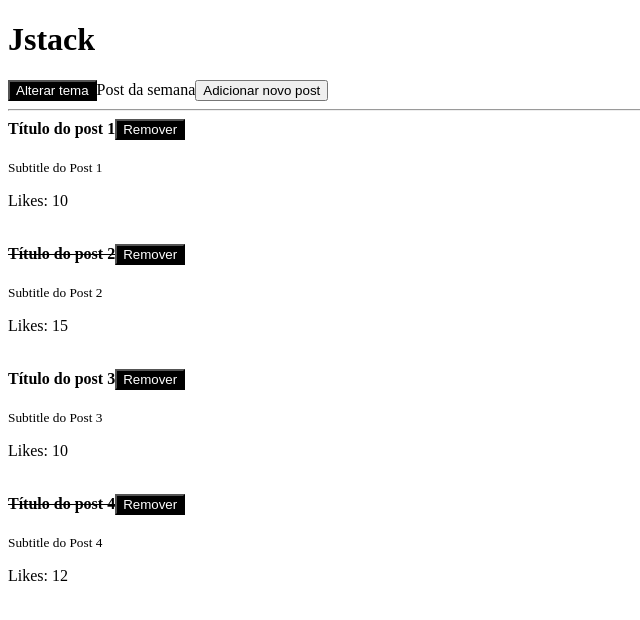
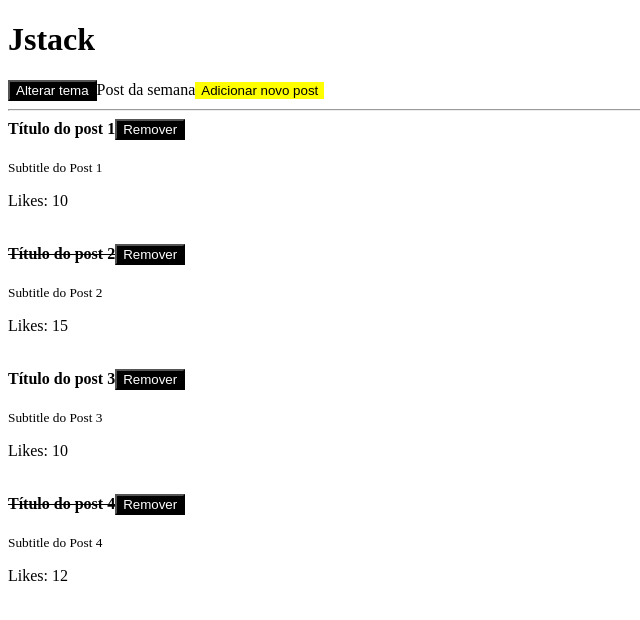
Before and after one commit to cauealb/full-stack, a React app in the folder React/: page / in a window 1280 px wide. Shown: the top 620 px of the page, without its empty margins (0-640 px from the left). Built offline with nearby package versions, Linux system fonts and the light colour scheme.

Commit message:
Fazendo estilização com estilização inline

```diff
--- a/React/src/App.jsx
+++ b/React/src/App.jsx
@@ -39,7 +39,15 @@ export default function App() {
         <ThemeProvider>
             <Header title={`Jstack`}>
                 <span>{category}</span>
-                <button onClick={handleNewPost}>Adicionar novo post</button>
+                <button
+                  onClick={handleNewPost}
+                  style={{
+                    backgroundColor: 'yellow',
+                    outline: 'none',
+                    border: 'none'
+                  }}>
+                    Adicionar novo post
+                </button>
             </Header>
 
             <hr />
--- a/React/src/Header.jsx
+++ b/React/src/Header.jsx
@@ -10,6 +10,7 @@ export default function Header({title, children, eventClickBtn}) {
             <h1>{title}</h1>
             <Button
                 onClick={toggleContextTheme}
+
             >
                 Alterar tema
             </Button>
```
